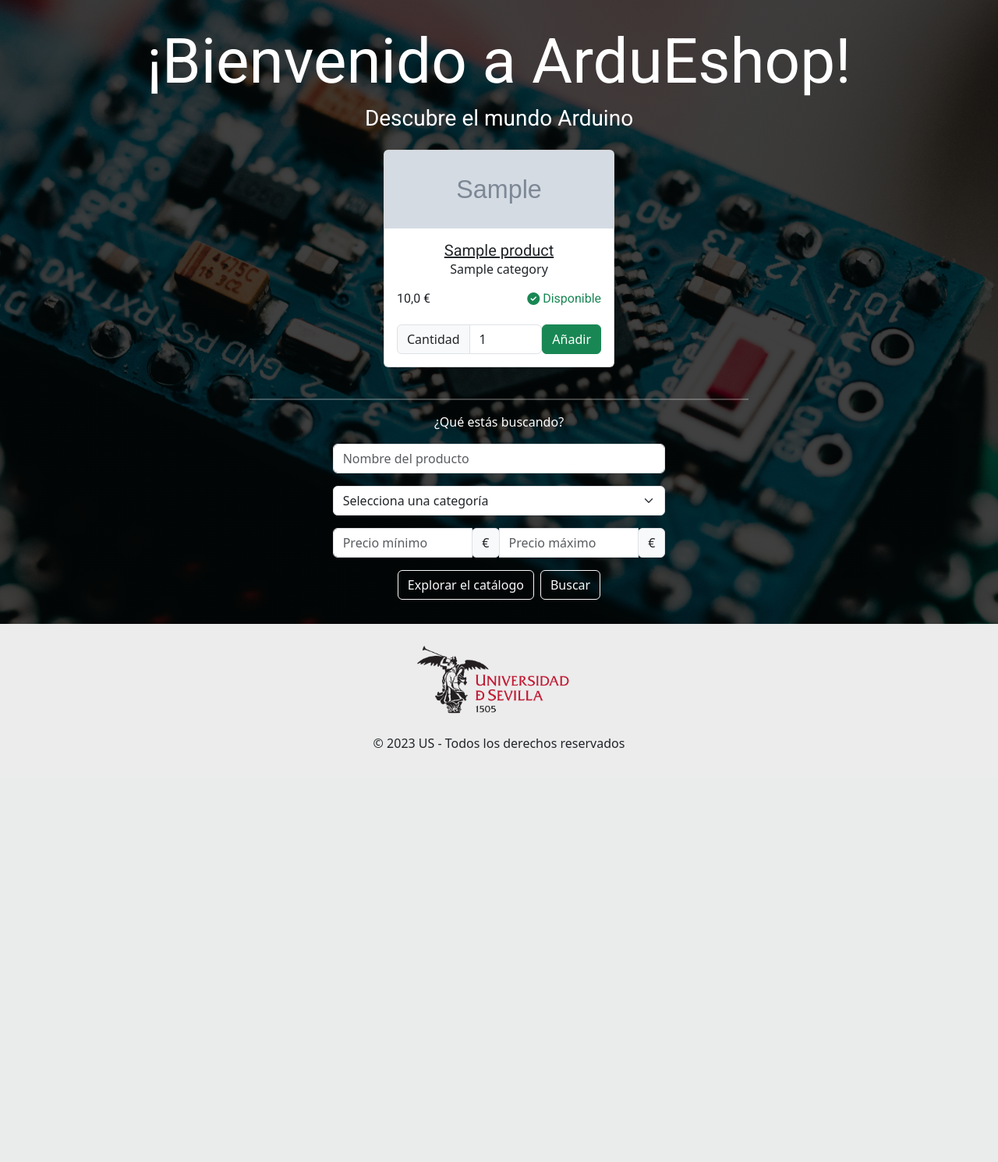
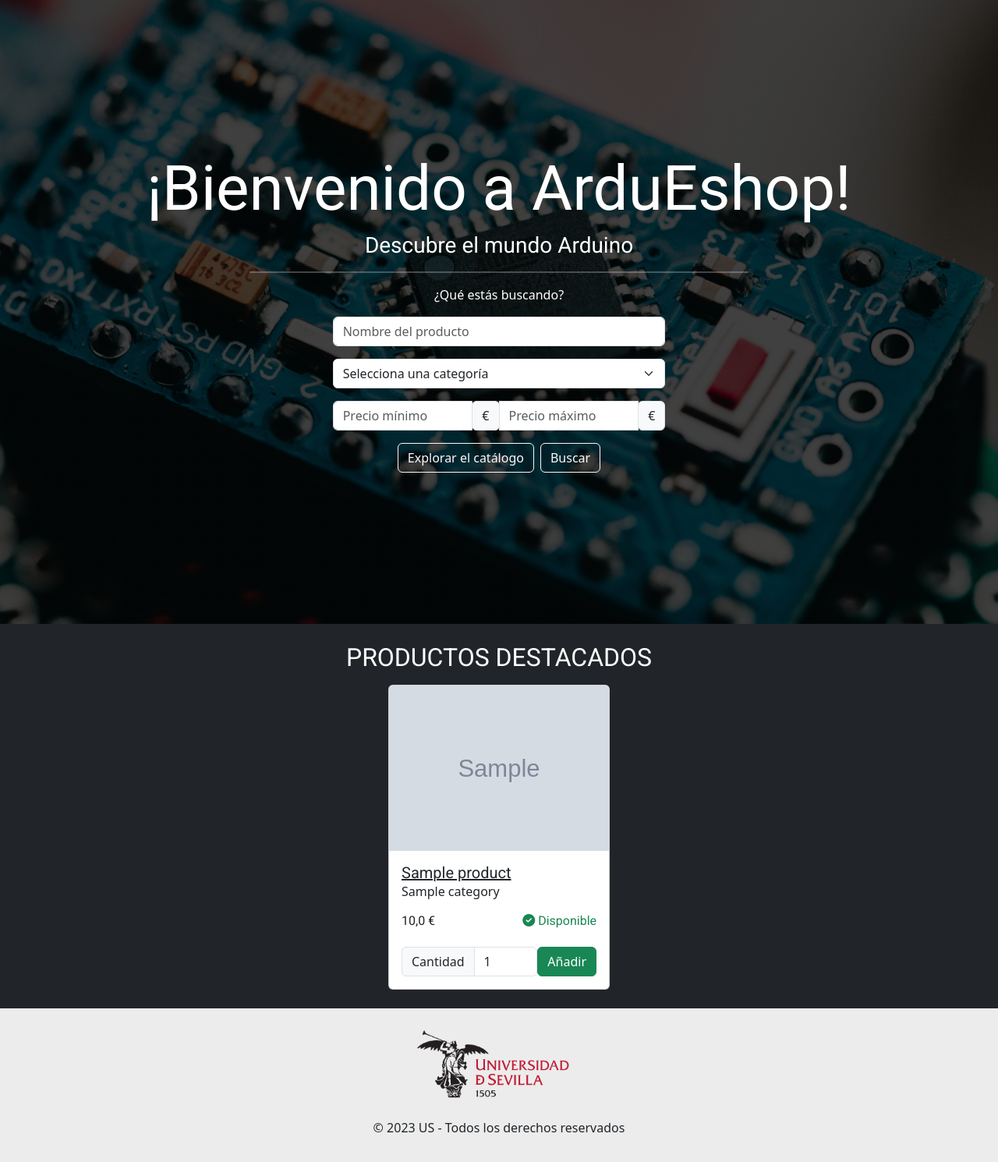
Before and after one commit to NEXUS-PGPI/ardueshop, a Django app: page / in a window 1280 px wide. Shown: the part 72-1562 px from the top of the page at 78% size. Before the commit the page ends 1031 px from the top, so only its background shows below. Run offline with Django 4.2, Linux system fonts and the light colour scheme; tables that the repository leaves empty hold one stand-in row (values such as "Sample post"); grey boxes marked "Sample" are stand-in pictures; some libraries are stand-ins or nearby versions.

Commit message:
fix: Moved showcase in home page

```diff
--- a/ardueshop/base/templates/base/base.html
+++ b/ardueshop/base/templates/base/base.html
@@ -127,6 +127,8 @@
 <main>
     {% block content %}
     {% endblock %}
+    {% block additional_content %}
+    {% endblock %}
 </main>
 <footer class="container-fluid text-white text-center py-3" style="background-color: #ececec;">
     <img src="{% static 'US-marca-digital_0.png' %}" alt="US" class="img-fluid col-md-2">
--- a/ardueshop/base/templates/base/home.html
+++ b/ardueshop/base/templates/base/home.html
@@ -14,78 +14,12 @@
             background-position: center;
             background-repeat: no-repeat;
         }
-
-        /* Estilos adicionales para centrar y limitar la altura de las imágenes */
-        .product-card {
-            text-align: center;
-            justify-content: center;
-        }
-
-        .product-card .card {
-            width: 100%;
-        }
-
-        .product-card img {
-            max-height: 100px;
-            width: auto;
-        }
-
-        /* Estilos modificados para centrar las tarjetas de productos */
-        #showcase {
-            display: flex;
-            flex-wrap: wrap;
-            justify-content: center;
-        }
     </style>
 
     <div class="banner">
         <div class="text-center text-white">
             <h1 class="display-1">¡Bienvenido a ArduEshop!</h1>
             <h3>Descubre el mundo Arduino</h3>
-
-            <div id="showcase" class="row mt-4 mx-auto">
-                {% for product in products %}
-                    <div class="col-md-3 mb-4 product-card" data-category="{{ product.category.name }}">
-                        <div class="card">
-                            <img src="{{ product.image.url }}" class="card-img-top img-fluid" alt="{{ product.name }}">
-                            <div class="card-body">
-                                <h5 class="card-title mb-0"><a class="text-dark"
-                                                               href="/product/{{ product.id }}">{{ product.name }}</a>
-                                </h5>
-                                <p class="card-text">{{ product.category.name }}</p>
-                                <div class="d-flex justify-content-between">
-                                    <h6 class="mb-0">{{ product.price }} €</h6>
-                                    {% if product.stock > 0 %}
-                                        <div class="d-flex align-items-center gap-1">
-                                            <i class="fas fa-check-circle text-success"></i>
-                                            <h6 class="text-success mb-0">Disponible</h6>
-                                        </div>
-                                    {% else %}
-                                        <div class="d-flex align-items-center gap-1">
-                                            <i class="fas fa-times-circle text-danger"></i>
-                                            <h6 class="text-danger mb-0">Agotado</h6>
-                                        </div>
-                                    {% endif %}
-                                </div>
-                                <form class="add-to-cart-form mt-3" action="{% url 'cart:cart_add' product.id %}"
-                                      method="post">
-                                    {% csrf_token %}
-                                    <div class="d-flex justify-content-between">
-                                        <div class="input-group mt-2">
-                                            <label class="input-group-text"
-                                                   for="quantity_{{ product.id }}">Cantidad</label>
-                                            <input type="number" class="form-control" id="quantity_{{ product.id }}"
-                                                   name="quantity" min="1" value="1">
-                                        </div>
-                                        <button type="submit" class="btn btn-success mt-2">Añadir</button>
-                                    </div>
-                                </form>
-                            </div>
-                        </div>
-                    </div>
-                {% endfor %}
-            </div>
-
             <div class="mx-auto" style="max-width: 50%;">
                 <!-- Línea divisoria -->
                 <hr class="border border-white">
@@ -133,3 +67,51 @@
     </div>
 
 {% endblock %}
+
+{% block additional_content %}
+<div class="row p-4 mx-auto bg-dark d-flex justify-content-center">
+    <div class="col-md-12 mb-2">
+        <h2 class="text-center text-white">PRODUCTOS DESTACADOS</h2>
+    </div>
+    {% for product in products %}
+        <div class="col-3 product-card" data-category="{{ product.category.name }}">
+            <div class="card">
+                <img src="{{ product.image.url }}" class="card-img-top img-fluid" alt="{{ product.name }}">
+                <div class="card-body">
+                    <h5 class="card-title mb-0"><a class="text-dark"
+                                                   href="/product/{{ product.id }}">{{ product.name }}</a>
+                    </h5>
+                    <p class="card-text">{{ product.category.name }}</p>
+                    <div class="d-flex justify-content-between">
+                        <h6 class="mb-0">{{ product.price }} €</h6>
+                        {% if product.stock > 0 %}
+                            <div class="d-flex align-items-center gap-1">
+                                <i class="fas fa-check-circle text-success"></i>
+                                <h6 class="text-success mb-0">Disponible</h6>
+                            </div>
+                        {% else %}
+                            <div class="d-flex align-items-center gap-1">
+                                <i class="fas fa-times-circle text-danger"></i>
+                                <h6 class="text-danger mb-0">Agotado</h6>
+                            </div>
+                        {% endif %}
+                    </div>
+                    <form class="add-to-cart-form mt-3" action="{% url 'cart:cart_add' product.id %}"
+                          method="post">
+                        {% csrf_token %}
+                        <div class="d-flex justify-content-between">
+                            <div class="input-group mt-2">
+                                <label class="input-group-text"
+                                       for="quantity_{{ product.id }}">Cantidad</label>
+                                <input type="number" class="form-control" id="quantity_{{ product.id }}"
+                                       name="quantity" min="1" value="1">
+                            </div>
+                            <button type="submit" class="btn btn-success mt-2">Añadir</button>
+                        </div>
+                    </form>
+                </div>
+            </div>
+        </div>
+    {% endfor %}
+</div>
+{% endblock %}
```
